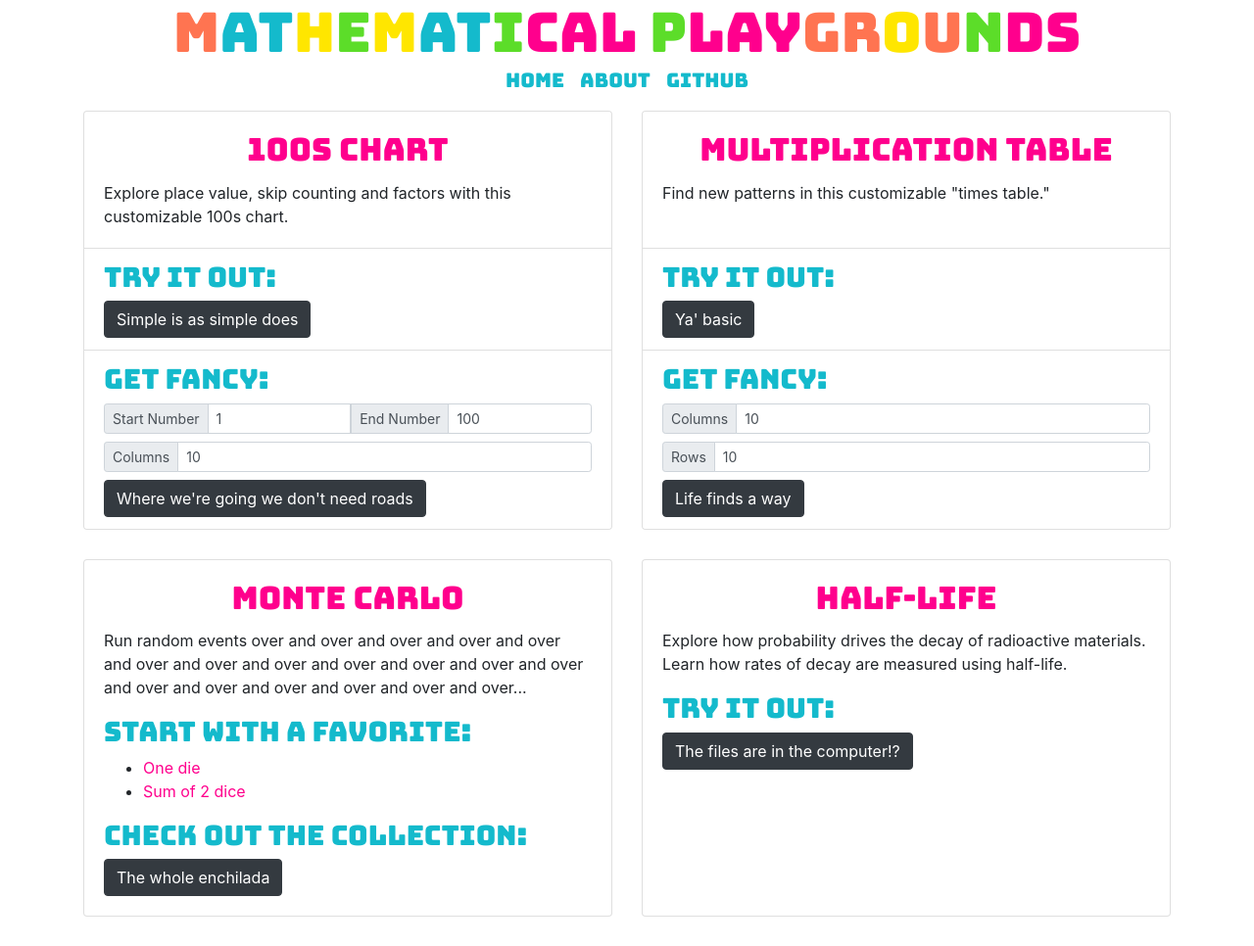
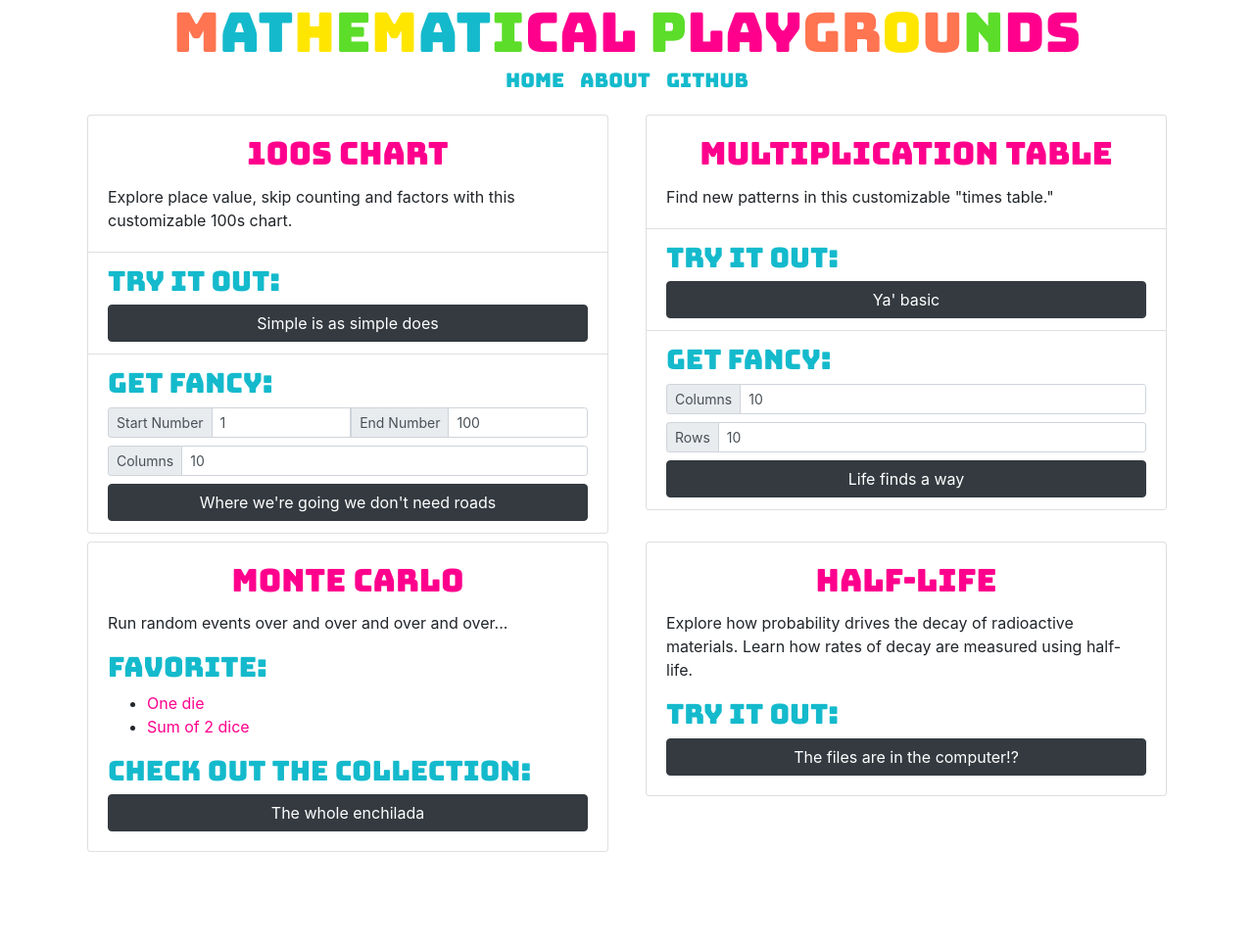
Before and after one commit to TylerAuer/math-tools, a Jekyll site: the page built from index.html, in a window 1280 px wide. Shown: the whole page at 98% size. Built offline with Jekyll 4.4.1, drawn with Linux system fonts in a browser that asks for light colours; nearby versions of some CDN libraries; after the commit the page ends 900 px from its top, so only the background shows below that.

Commit message:
add responsive card stacking

```diff
--- a/assets/css/index.scss
+++ b/assets/css/index.scss
@@ -3,6 +3,6 @@
 
 @import "main";
 
-.card-deck .card {
-  margin-bottom: 30px;
+.btn {
+  overflow-wrap: break-word;
 }
--- a/index.html
+++ b/index.html
@@ -5,32 +5,28 @@ customJS: "/assets/js/index.js"
 customCSS: "/assets/css/index.css"
 ---
 <div class="container">
-
+  <div class="row">
+    <!-- BUG: Cards should be 100% width sooner. It seems like the nesting of cards is off here. -->
     <!--
         #########################
         100s Grid
         #########################
         -->
-  <div class="card-deck">
-    <div class="card">
+    <div class="col-md-6">
+      <div class="card m-1">
         <div class="card-body">
           <h2 class="card-title text-center">100s Chart</h2>
           <p class="card-text">
             Explore place value, skip counting and factors with this customizable 100s chart.
           </p>
         </div>
-
         <ul class="list-group list-group-flush">
-
           <li class="list-group-item">
             <h3>Try it out:</h3>
-          <a class="btn btn-dark" href="/apps/grid.html">Simple is as simple does</a>
+            <a class="btn btn-dark btn-block" href="/apps/grid.html">Simple is as simple does</a>
           </li>
-
           <li class="list-group-item">
-
             <h3>Get Fancy:</h3>
-
             <div id="grid-build-options" class="input-group input-group-sm mb-2">
               <div class="input-group-prepend">
                 <span class="input-group-text" id="">Start Number</span>
@@ -41,18 +37,17 @@ customCSS: "/assets/css/index.css"
               </div>
               <input id="grid-endNumber" type="number" min="1" max="2000" class="form-control" value="100">
             </div>
-
             <div id="grid-build-options" class="input-group input-group-sm mb-2">
               <div class="input-group-prepend">
                 <span class="input-group-text" id="">Columns</span>
               </div>
               <input id="grid-columns" type="number" min="1" max="15" class="form-control" value="10">
             </div>
-
-          <button id="btn-build-grid" class="btn btn-dark">Where we're going we don't need roads</button>
+            <button id="btn-build-grid" class="btn btn-dark btn-block">Where we're going we don't need
+              roads</button>
           </li>
-
         </ul>
+      </div>
     </div>
 
     <!--
@@ -60,87 +55,84 @@ customCSS: "/assets/css/index.css"
       Multiplication Table
       #########################
       -->
-    <div class="card">
+    <div class="col-md-6">
+      <div class="card m-1">
         <div class="card-body">
           <h2 class="card-title text-center">Multiplication Table</h2>
           <p class="card-text">
             Find new patterns in this customizable "times table."
           </p>
         </div>
-
         <ul class="list-group list-group-flush">
-
           <li class="list-group-item">
             <h3>Try it out:</h3>
-          <a class="btn btn-dark" href="/apps/mult_table.html">Ya' basic</a>
+            <a class="btn btn-dark btn-block" href="/apps/mult_table.html">Ya' basic</a>
           </li>
-
           <li class="list-group-item">
-
             <h3>Get Fancy:</h3>
-
             <div id="mult-table-options" class="input-group input-group-sm mb-2">
               <div class="input-group-prepend">
                 <span class="input-group-text" id="">Columns</span>
               </div>
               <input id="mult-table-columns" type="number" min="1" max="15" class="form-control" value="10">
             </div>
-
             <div id="mult-table-options" class="input-group input-group-sm mb-2">
               <div class="input-group-prepend">
                 <span class="input-group-text" id="">Rows</span>
               </div>
               <input id="mult-table-rows" type="number" min="1" max="200" class="form-control" value="10">
             </div>
-
-          <button id="btn-build-mult-table" class="btn btn-dark">Life finds a way</button>
+            <button id="btn-build-mult-table" class="btn btn-dark btn-block">Life finds a way</button>
           </li>
         </ul>
       </div>
     </div>
-
+  </div>
+  <!-- </div> -->
 
   <!--
   #######################
     Monte Carlo Simulations
   #######################
   -->
-  <div class="card-deck">
-    <div class="card">
+  <div class="row">
+    <div class="col-md-6">
+      <div class="card m-1">
         <div class="card-body">
           <h2 class="card-title text-center">Monte Carlo</h2>
           <p class="card-text">
-          Run random events over and over and over and over and over and over and over and over and over and over and
-          over and over and over and over and over and over and over and over...
+            Run random events over and over and over and over...
           </p>
-        <h3>Start with a favorite:</h3>
+          <h3>Favorite:</h3>
           <ul>
             <li><a href="/apps/montecarlo/one-die.html">One die</a></li>
             <li><a href="/apps/montecarlo/2-dice.html">Sum of 2 dice</a></li>
           </ul>
           <h3>Check out the collection:</h3>
-        <a class="btn btn-dark" href="/apps/montecarlo/montecarlo.html" role="link">The whole enchilada</a>
-      </div>
-    </div>
-
-
-    <!--
-  #######################
-    Monte Carlo Simulations
-  #######################
-  -->
-
-    <div class="card">
-      <div class="card-body">
-        <h2 class="card-title text-center">Half-life</h2>
-        <p class="card-text">
-          Explore how probability drives the decay of radioactive materials. Learn how rates of decay are measured using
-          half-life.
-        </p>
-        <h3>Try it out:</h3>
-        <a class="btn btn-dark" href="/apps/half-life.html" role="link">The files are in the computer!?</a>
+          <a class="btn btn-dark btn-block" href="/apps/montecarlo/montecarlo.html" role="link">The whole enchilada</a>
         </div>
       </div>
     </div>
 
+    <!--
+  #######################
+    Half Life Simulations
+  #######################
+  -->
+
+    <div class="col-md-6">
+      <div class="card m-1">
+        <div class="card-body">
+          <h2 class="card-title text-center">Half-life</h2>
+          <p class="card-text">
+            Explore how probability drives the decay of radioactive materials. Learn how rates of decay are measured
+            using
+            half-life.
+          </p>
+          <h3>Try it out:</h3>
+          <a class="btn btn-dark btn-block" href="/apps/half-life.html" role="link">The files are in the computer!?</a>
         </div>
+      </div>
+    </div>
+  </div>
+</div>
```
Lines whose indentation alone changed are shown as unchanged.
